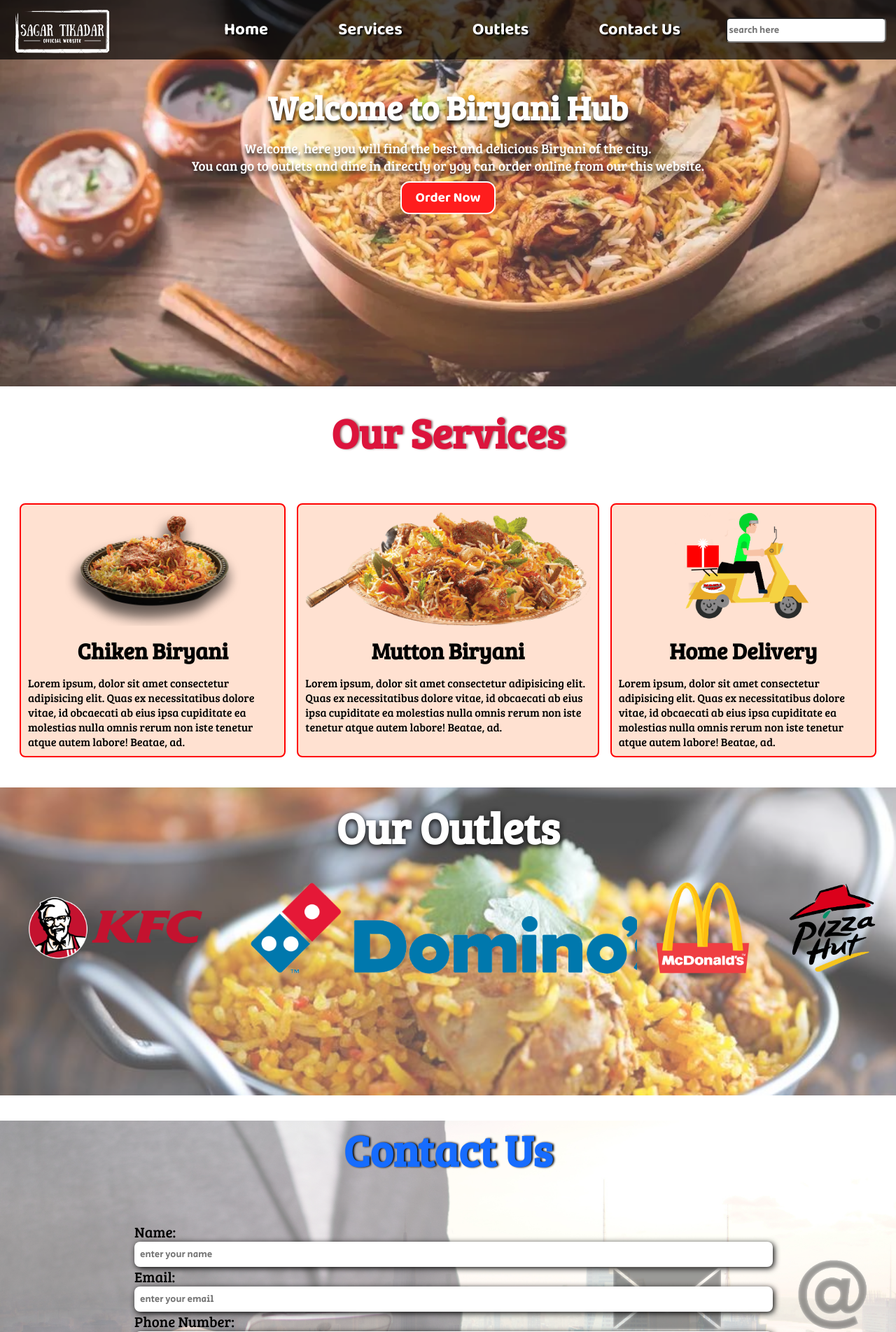
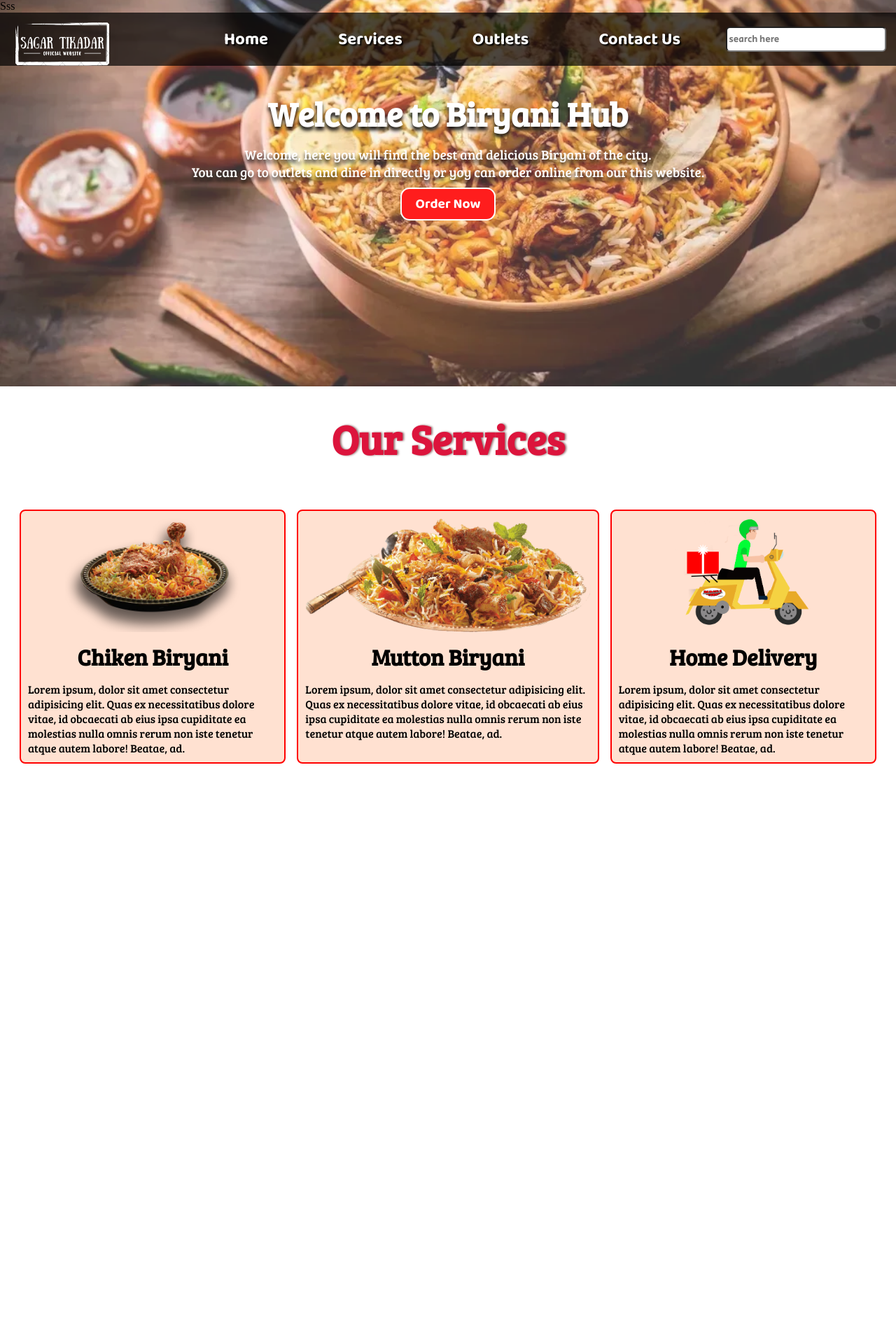
Before and after one commit to sagartikadar/Biryani-Order-Website, a PHP site: page / in a window 1280 px wide. Shown: the top 1903 px of the page at 70% size. Run offline with PHP 8.4, Linux system fonts and the light colour scheme.

Commit message:
Update index.php

```diff
--- a/index.php
+++ b/index.php
@@ -1,4 +1,4 @@
-<?php
+Sss<?php
 $submit=false;
 if(isset($_POST['name'])){
  // Set connection variables
```
